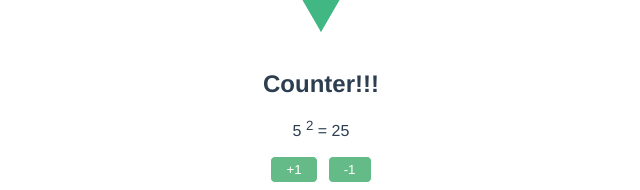
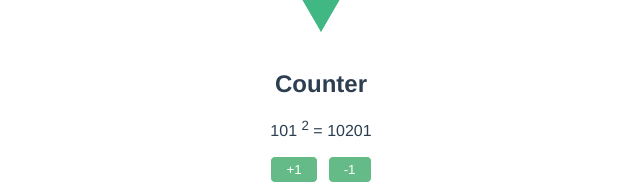
Before and after one commit to ricardocuellar/vue-counter, a Vue app: page / in a window 1280 px wide. Shown: the part 214-404 px from the top of the page, without its empty margins (319-959 px from the left). Built offline with nearby package versions, Linux system fonts and the light colour scheme.

Commit message:
Add props to app

```diff
--- a/src/App.vue
+++ b/src/App.vue
@@ -1,7 +1,16 @@
 <template>
   <img alt="Vue logo" src="./assets/logo.png">
 
-  <Counter />
+  <Counter :start="101"/>
+<!--v-bind: ocupa JS en las properties. se puede resumir
+como dos puntos : <Counter v-bind:start="15" />
+-->
+
+
+<!--Properties o atributos. Si se define en props se reconoce como prop y no como atributo
+<Counter />
+-->
+
 
 </template>
 
--- a/src/components/Counter.vue
+++ b/src/components/Counter.vue
@@ -1,5 +1,5 @@
 <template>
-    <h2>Counter!!!</h2>
+    <h2>{{ customTitle }}</h2>
 
     <p>{{ counter }} <sup>2</sup> = {{squareCounter}}</p>
 
@@ -13,13 +13,26 @@
 
 <script>
 export default {
+    //Definiendo properties: props.
+    //props:  ['title','start'],
+    props:  {
+        title: String,
+        start: {
+            type: Number,
+            default: 100,
+            //required: true
+            validator(value){
+                return value >= 0
+            }
+        }
+    },
     //name: 'Counter',
     //data() objeto de manera reactiva.
     //Vue mantiene el estado de la aplicación
     //Se busca que los componentes no hagan calculos matemáticos.
     data(){
         return{
-            counter: 5
+            counter: this.start
         }
     },
     //Se computa las veces que la llame.
@@ -44,6 +57,9 @@ export default {
         squareCounter(){
             console.log("Call by computed")
             return this.counter * this.counter
+        },
+        customTitle(){
+            return this.title || 'Counter'
         }
     }
 }
```
